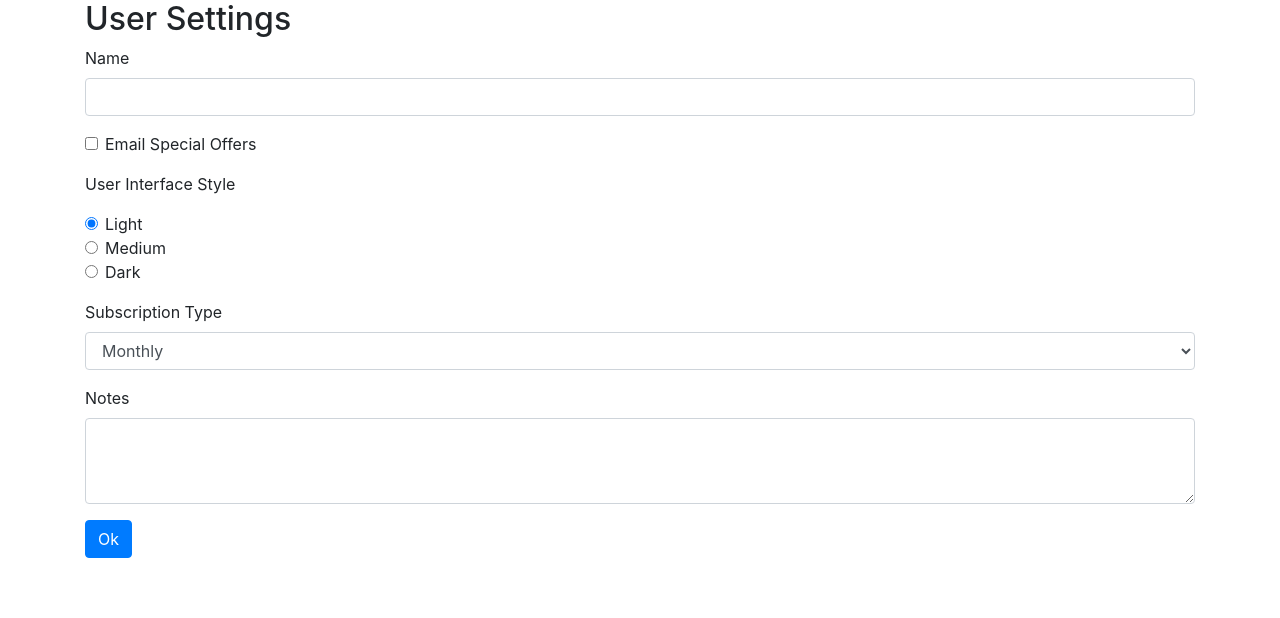
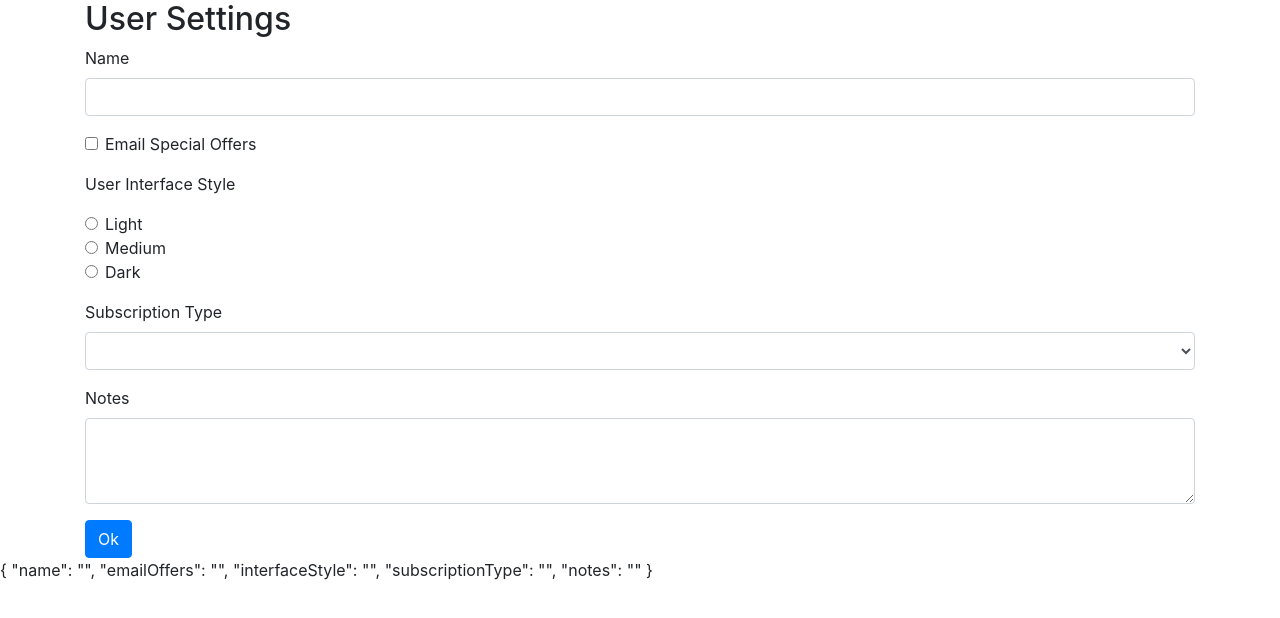
Before and after one commit to EskoCruz/angular-form-template-demo, an Angular app: page / in a window 1280 px wide. Shown: the top 618 px of the page. Built offline with nearby package versions, Linux system fonts and the light colour scheme.

Commit message:
ngForm creates a FormGroup instance and binds it to a form by the 'name' attribute

```diff
--- a/src/app/user-settings-form/user-settings-form.component.html
+++ b/src/app/user-settings-form/user-settings-form.component.html
@@ -1,14 +1,14 @@
 
 <div class="container">
   <h2>User Settings</h2>
-  <form>
+  <form #form="ngForm">
     <div class="form-group">
       <label for="name">Name</label>
-      <input id="name" name="name" class="form-control" />
+      <input id="name" name="name" class="form-control" ngModel />
 
     </div>
     <div class="form-check form-group">
-      <input class="form-check-input" type="checkbox" value="" id="emailOffers">
+      <input class="form-check-input" type="checkbox" id="emailOffers" name="emailOffers" ngModel>
       <label class="form-check-label" for="emailOffers">
         Email Special Offers
       </label>
@@ -16,19 +16,19 @@
     <p>User Interface Style</p>
     <div class="form-group">
       <div class="form-check">
-        <input class="form-check-input" type="radio" name="interfaceStyle" id="lightInterface" value="light" checked>
+        <input class="form-check-input" type="radio" name="interfaceStyle" id="lightInterface" value="light" checked ngModel>
         <label class="form-check-label" for="lightInterface">
           Light
         </label>
       </div>
       <div class="form-check">
-        <input class="form-check-input" type="radio" name="interfaceStyle" id="mediumInterface" value="medium">
+        <input class="form-check-input" type="radio" name="interfaceStyle" id="mediumInterface" value="medium" ngModel>
         <label class="form-check-label" for="mediumInterface">
           Medium
         </label>
       </div>
       <div class="form-check">
-        <input class="form-check-input" type="radio" name="interfaceStyle" id="darkInterface" value="dark">
+        <input class="form-check-input" type="radio" name="interfaceStyle" id="darkInterface" value="dark" ngModel>
         <label class="form-check-label" for="darkInterface">
           Dark
         </label>
@@ -36,7 +36,7 @@
     </div>
     <div class="form-group">
       <label for="subscriptionType">Subscription Type</label>
-      <select class="form-control" id="subscriptionType">
+      <select class="form-control" id="subscriptionType" name="subscriptionType" ngModel>
         <option>Monthly</option>
         <option>Annually</option>
         <option>Lifetime</option>
@@ -44,8 +44,10 @@
     </div>
     <div class="form-group">
       <label for="notes">Notes</label>
-      <textarea class="form-control" id="notes" name="notes" rows="3"></textarea>
+      <textarea class="form-control" id="notes" name="notes" rows="3" ngModel></textarea>
     </div>
     <button class="btn btn-primary">Ok</button>
   </form>
 </div>
+
+{{ form.value | json }}
```
